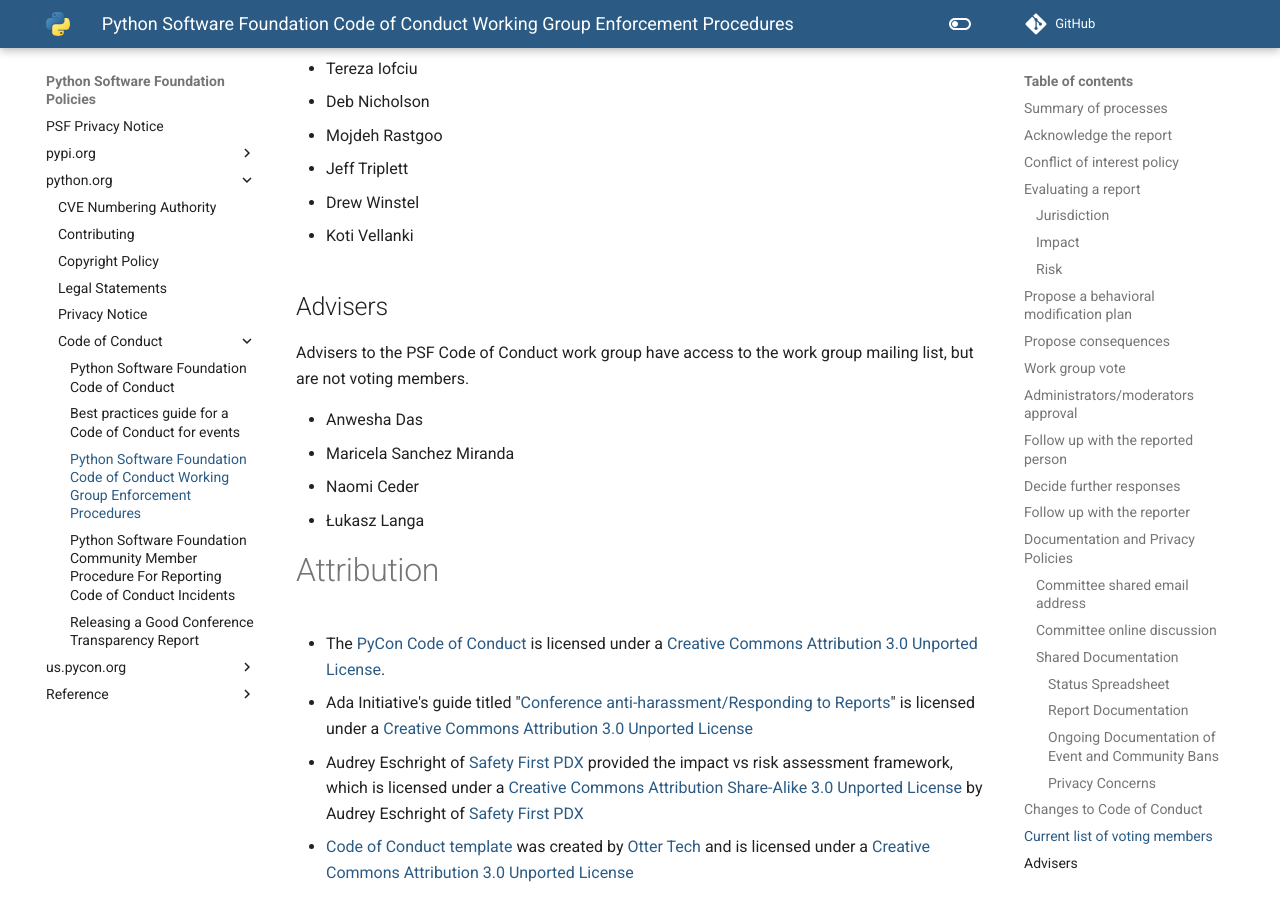
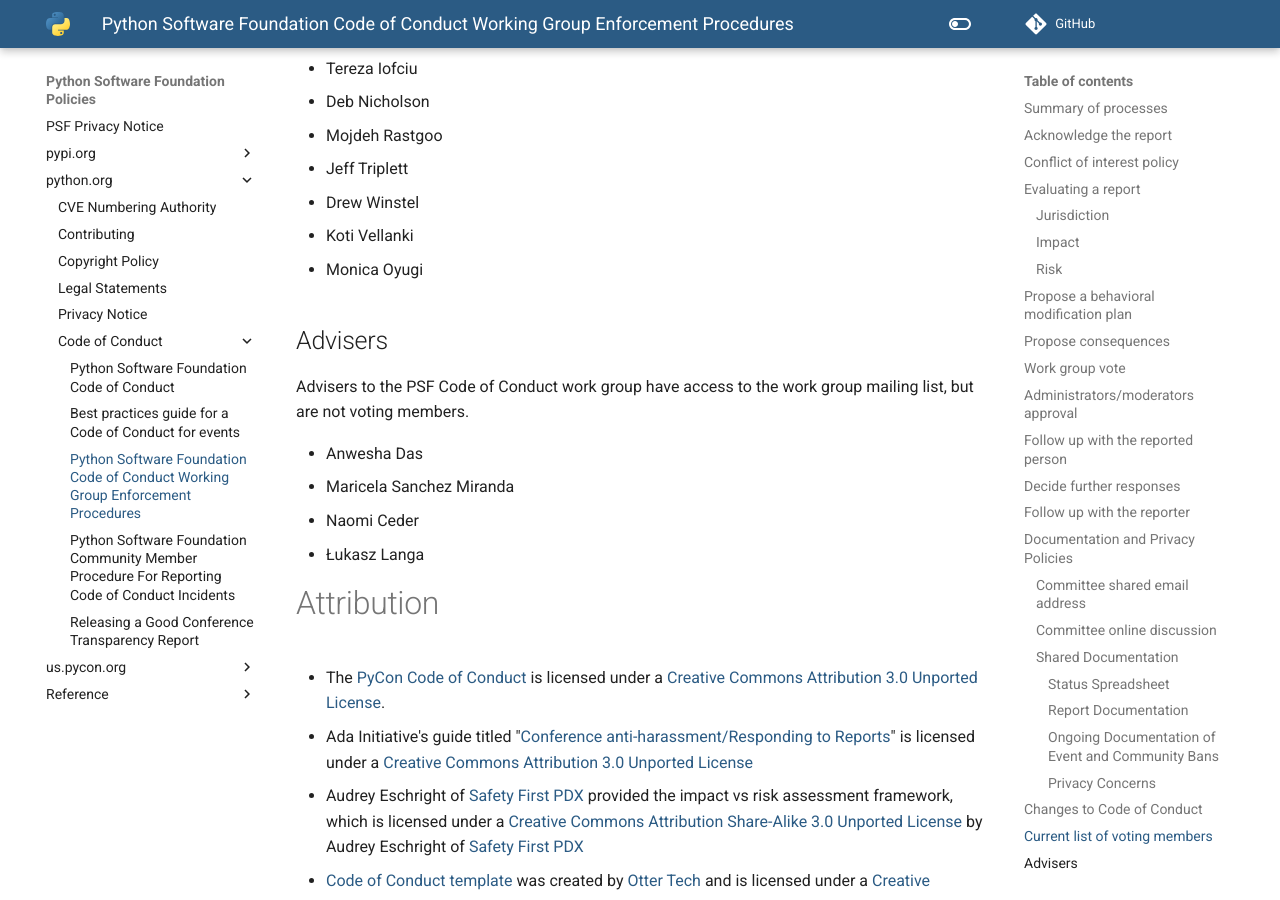
Before and after one commit to psf/policies, an MkDocs documentation site: the page built from docs/python.org/code-of-conduct/Enforcement-Procedures.md, in a window 1280 px wide and 900 px high, scrolled down 8946 px. Built offline with MkDocs 1.6.1 and Material for MkDocs 9.7.7, drawn with Linux system fonts in a browser that asks for light colours; comment, search, counter and statistics services are not loaded.

Commit message:
Update Enforcement-Procedures.md

```diff
--- a/docs/python.org/code-of-conduct/Enforcement-Procedures.md
+++ b/docs/python.org/code-of-conduct/Enforcement-Procedures.md
@@ -251,6 +251,7 @@
 * Jeff Triplett
 * Drew Winstel
 * Koti Vellanki
+* Monica Oyugi
 
 ## Advisers
 
```
